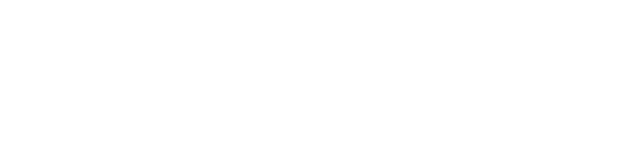
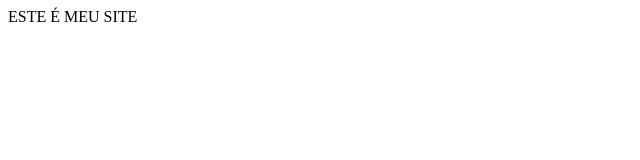
Before and after one commit to JoaoGDLima/EasyTrans, a plain HTML site: page index.html in a window 1280 px wide. Shown: the whole page, without its empty margins (0-640 px from the left). Drawn offline with Linux system fonts and the light colour scheme.

Commit message:
Alteração na tag body no arquivo index.html

```diff
--- a/index.html
+++ b/index.html
@@ -4,5 +4,6 @@
 <title> Meu Site </title>
 </head>
 <body>
+	ESTE É MEU SITE
 </body>
 </html>
```
